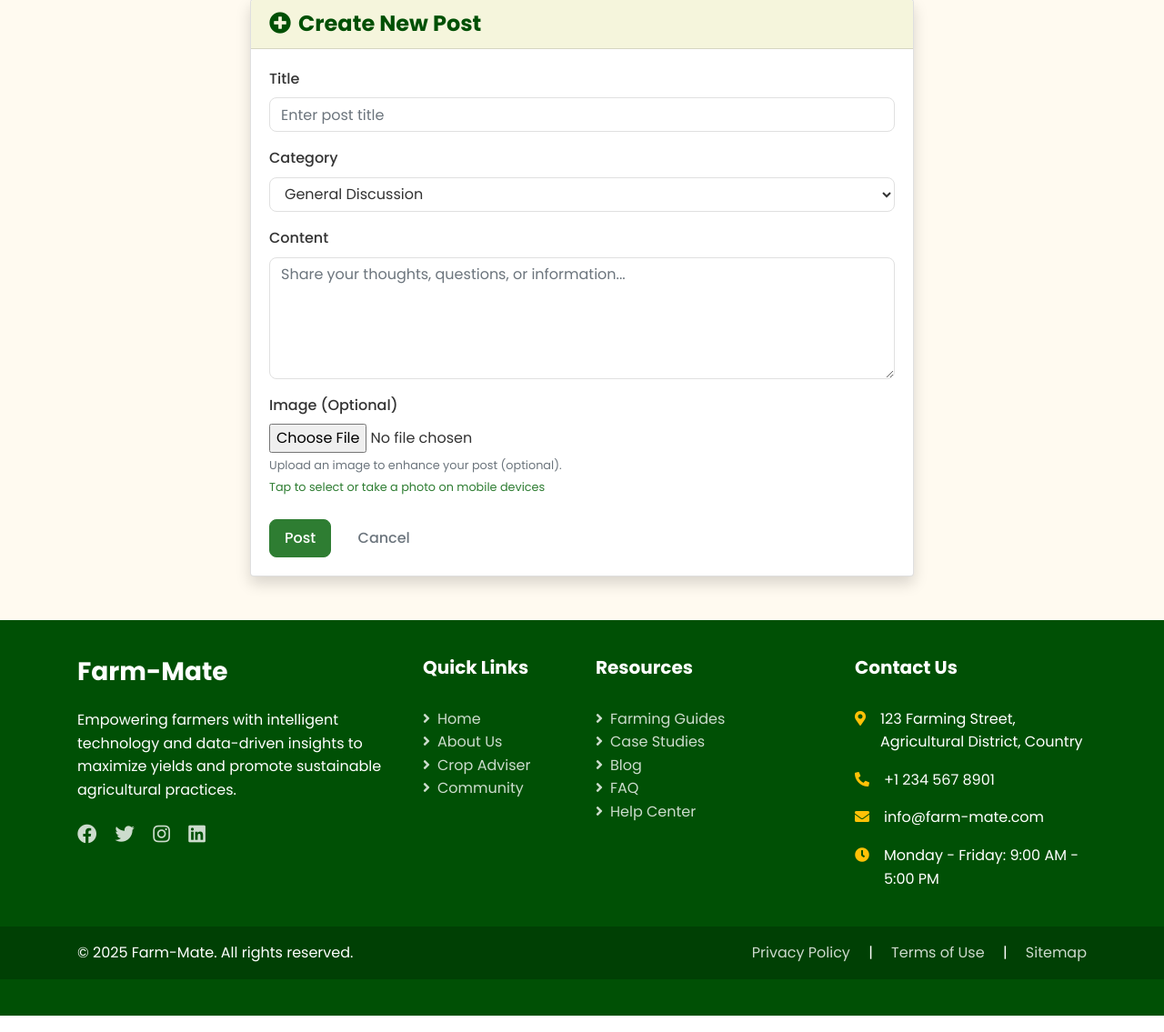
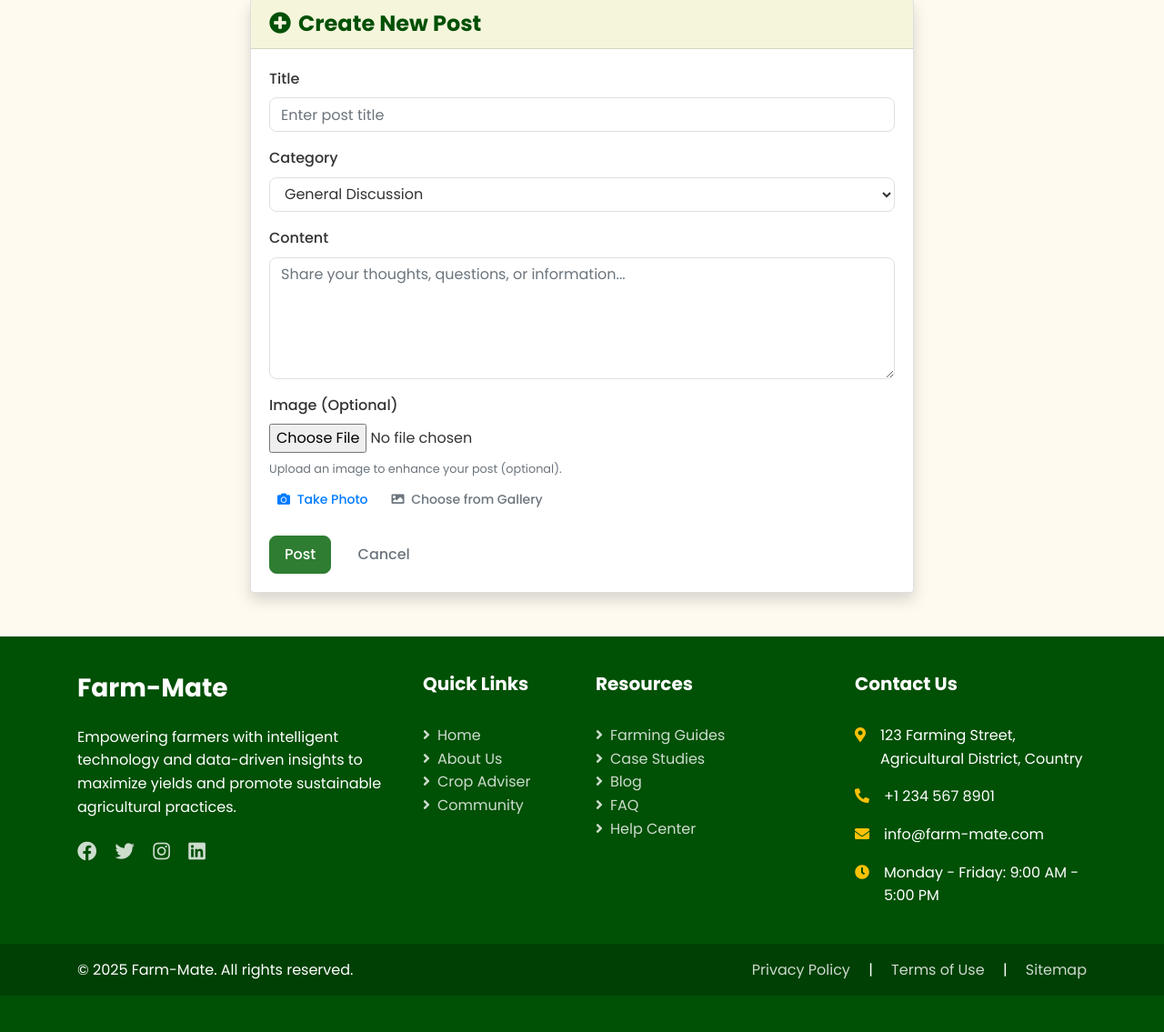
Before and after one commit to mayur5204/Farmmate-2.0, a Django app: page /community/post/create/ in a window 1280 px wide. Shown: the part 123-1258 px from the top of the page at 91% size. Run offline with Django 5.2, Linux system fonts and the light colour scheme; a user stored in the database is signed in.

Commit message:
fixed image upload

```diff
--- a/model-project/community/templates/community/post_form.html
+++ b/model-project/community/templates/community/post_form.html
@@ -59,11 +59,22 @@
                                 <!-- Hidden original input that Django generates -->
                                 <div style="display:none;">{{ form.image }}</div>
 
-                                <!-- Mobile-friendly custom file input -->
-                                <input type="file" id="mobile-image-input" name="image" accept="image/*" capture="camera" class="form-control-file" style="width: 100%;">
+                                <!-- Mobile-friendly file input - WITHOUT capture to allow access to both camera and gallery -->
+                                <input type="file" id="mobile-image-input" name="image" accept="image/*" class="form-control-file" style="width: 100%;">
 
-                                <small class="form-text text-muted">Upload an image to enhance your post (optional).</small>
-                                <small class="form-text text-primary">Tap to select or take a photo on mobile devices</small>
+                                <div class="mt-2 mb-2">
+                                    <small class="form-text text-muted">Upload an image to enhance your post (optional).</small>
+                                    <div class="mt-2 d-flex">
+                                        <button type="button" class="btn btn-sm btn-outline-primary mr-2" onclick="document.getElementById('camera-input').click()">
+                                            <i class="fas fa-camera mr-1"></i> Take Photo
+                                        </button>
+                                        <button type="button" class="btn btn-sm btn-outline-secondary" onclick="document.getElementById('mobile-image-input').click()">
+                                            <i class="fas fa-image mr-1"></i> Choose from Gallery
+                                        </button>
+                                    </div>
+                                    <!-- Hidden input specifically for camera access -->
+                                    <input type="file" id="camera-input" accept="image/*" capture="camera" style="display:none;">
+                                </div>
                             </div>
                         </div>
 
@@ -95,25 +106,39 @@
 
 <script>
     document.addEventListener('DOMContentLoaded', function() {
-        // Get both file input elements
+        // Get all file input elements
         var originalInput = document.querySelector('{{ form.image.id_for_label }}');
         var mobileInput = document.getElementById('mobile-image-input');
+        var cameraInput = document.getElementById('camera-input');
+
+        // Function to sync file selection to the original Django input
+        function syncFileSelection(sourceInput) {
+            if (sourceInput.files && sourceInput.files.length > 0) {
+                try {
+                    // Create a new DataTransfer object
+                    const dataTransfer = new DataTransfer();
+                    // Add the selected file
+                    dataTransfer.items.add(sourceInput.files[0]);
+                    // Set the files property of the original input
+                    originalInput.files = dataTransfer.files;
+                    mobileInput.files = dataTransfer.files;
+
+                    // Show selected filename
+                    var filename = sourceInput.value.split('\\').pop();
+                    document.querySelector('.custom-file-container small.form-text.text-muted').innerText = 'Selected: ' + filename;
+                } catch (e) {
+                    console.error("Error syncing file:", e);
+                }
+            }
+        }
 
         // Sync the files between inputs
         mobileInput.addEventListener('change', function() {
-            // Transfer the selected file to the original Django input
-            if (mobileInput.files && mobileInput.files.length > 0) {
-                // Create a new DataTransfer object
-                const dataTransfer = new DataTransfer();
-                // Add the selected file
-                dataTransfer.items.add(mobileInput.files[0]);
-                // Set the files property of the original input
-                originalInput.files = dataTransfer.files;
+            syncFileSelection(mobileInput);
+        });
 
-                // Show selected filename
-                var filename = mobileInput.value.split('\\').pop();
-                mobileInput.nextElementSibling.innerText = 'Selected: ' + filename;
-            }
+        cameraInput.addEventListener('change', function() {
+            syncFileSelection(cameraInput);
         });
     });
 </script>
```
Also changed, not shown: model-project/community/storage.py (+7 -2 lines).
